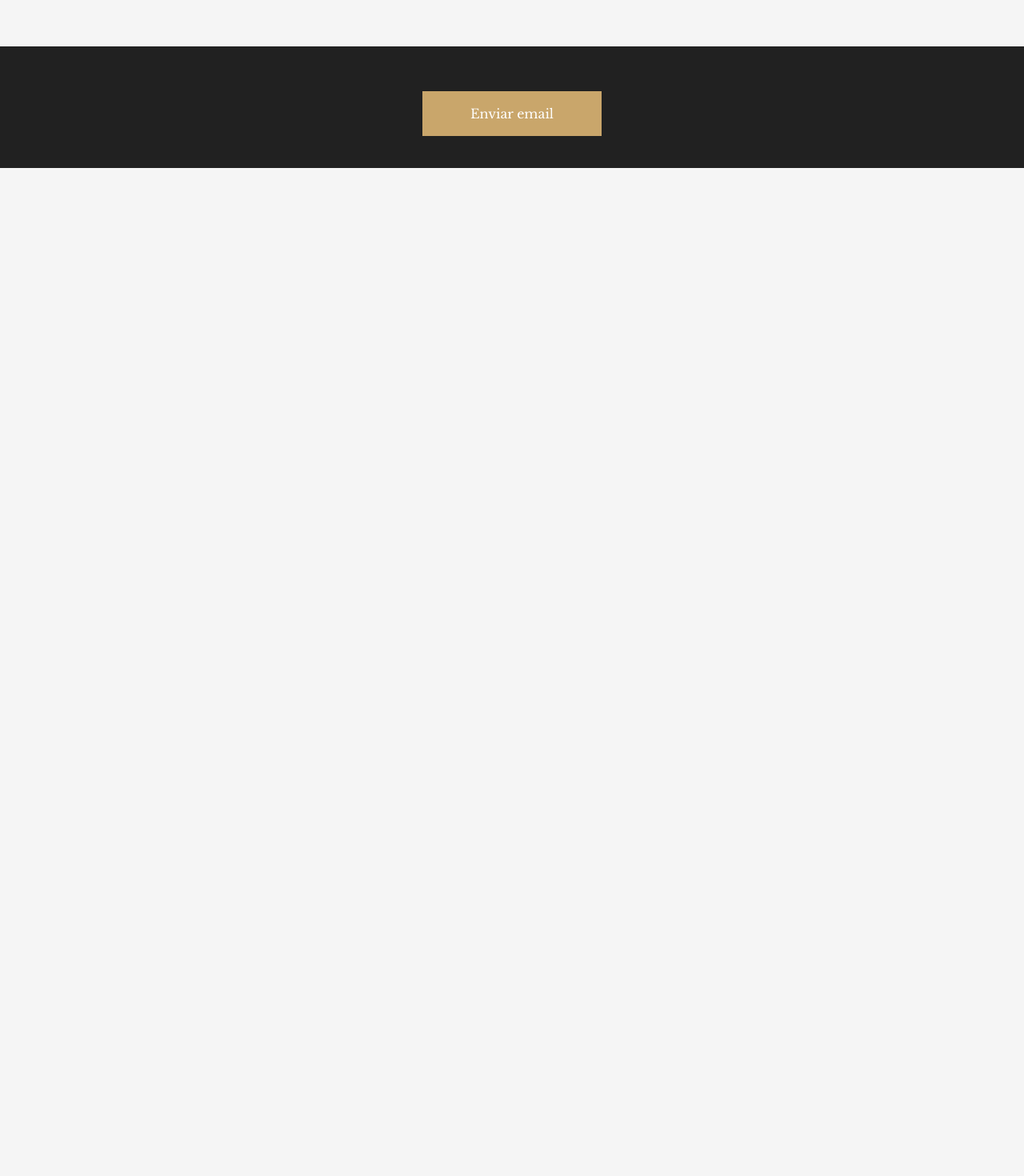
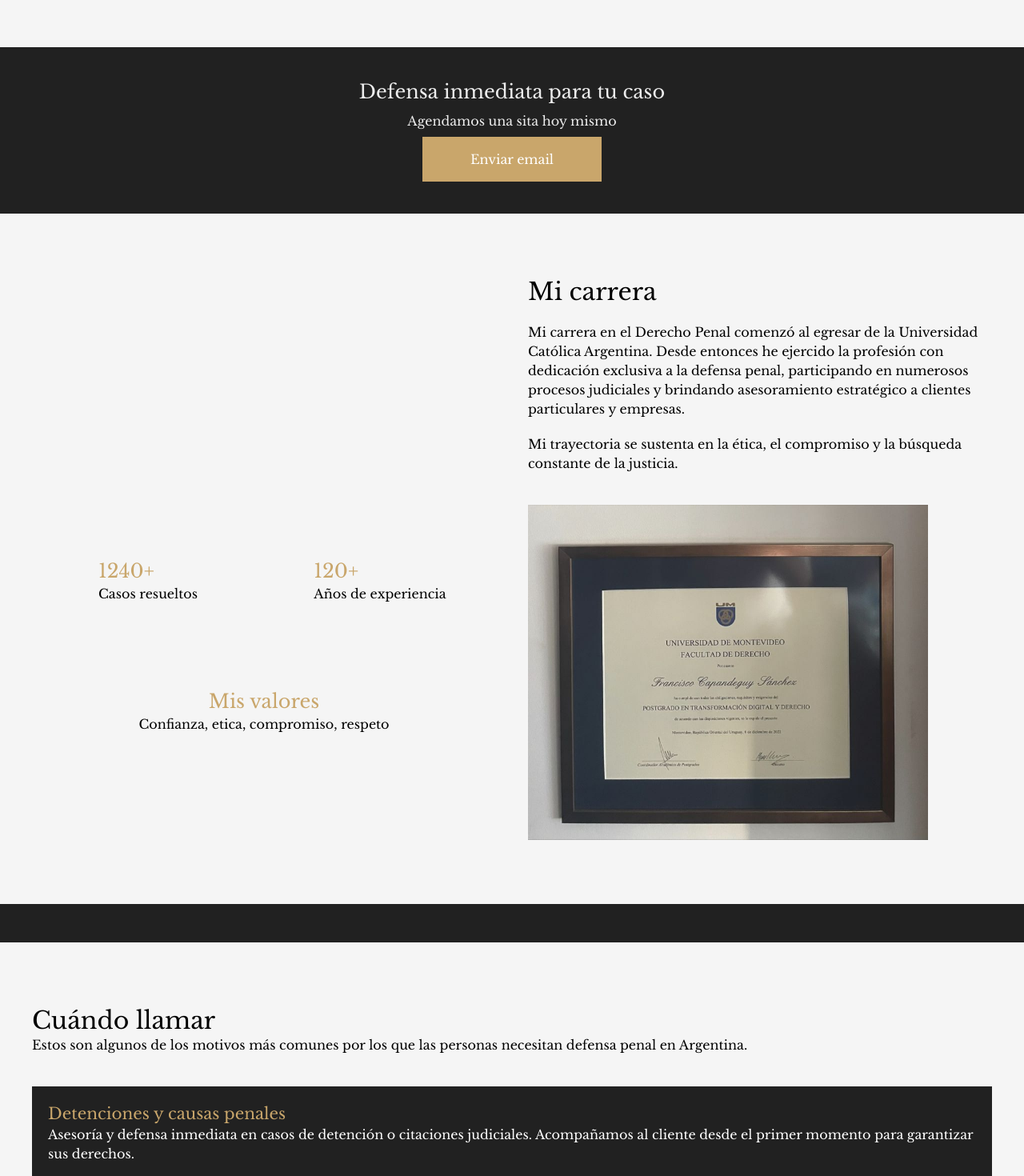
Before and after one commit to Lau-szutner/portfolio-alejandra-queiruga, a Next.js app: page / in a window 1280 px wide. Shown: the part 640-2110 px from the top of the page at 80% size. Before the commit the page ends 850 px from the top, so only its background shows below. Built offline with nearby package versions, Linux system fonts and the light colour scheme.

Commit message:
componentes nuevos

```diff
--- /dev/null
+++ b/src/app/components/About.tsx
@@ -0,0 +1,49 @@
+import React from 'react';
+import Image from 'next/image';
+
+const About = () => {
+  return (
+    <section className="text-black px-10 py-20  grid xl:grid-cols-[1fr_1fr] gap-10">
+      <div></div>
+      <div className="grid gap-5">
+        <h2 className="text-3xl">Mi carrera</h2>
+        <p>
+          Mi carrera en el Derecho Penal comenzó al egresar de la Universidad
+          Católica Argentina. Desde entonces he ejercido la profesión con
+          dedicación exclusiva a la defensa penal, participando en numerosos
+          procesos judiciales y brindando asesoramiento estratégico a clientes
+          particulares y empresas.
+        </p>
+        <p>
+          Mi trayectoria se sustenta en la ética, el compromiso y la búsqueda
+          constante de la justicia.
+        </p>
+      </div>
+
+      <div className="grid gap-10">
+        <div className="grid grid-cols-2 place-items-center">
+          <div>
+            <p className="text-[var(--buttons-headings)] text-2xl">1240+</p>
+            <p>Casos resueltos</p>
+          </div>
+          <div>
+            <p className="text-[var(--buttons-headings)] text-2xl">120+</p>
+            <p>Años de experiencia</p>
+          </div>
+        </div>
+        <div className="place-items-center">
+          <p className="text-[var(--buttons-headings)] text-2xl">Mis valores</p>
+          <p>Confianza, etica, compromiso, respeto</p>
+        </div>
+      </div>
+      <Image
+        src="/titulo.jpg"
+        alt="foto de la abogada"
+        width={500}
+        height={500}
+      />
+    </section>
+  );
+};
+
+export default About;
--- /dev/null
+++ b/src/app/components/ContactCard.tsx
@@ -0,0 +1,17 @@
+import { Props } from 'next/script';
+
+type props = {
+  heading: string;
+  text: string;
+};
+
+const ContactCard: React.FC<props> = ({ heading, text }) => {
+  return (
+    <div className="bg-[var(--background-black)] p-5">
+      <h3 className="text-xl text-[var(--buttons-headings)]">{heading}</h3>
+      <p className="text-white">{text}</p>
+    </div>
+  );
+};
+
+export default ContactCard;
--- /dev/null
+++ b/src/app/components/ContactUs.tsx
@@ -0,0 +1,47 @@
+import ContactCard from './ContactCard';
+
+const ContactUs = () => {
+  const tarjetas = [
+    {
+      heading: 'Detenciones y causas penales',
+      text: 'Asesoría y defensa inmediata en casos de detención o citaciones judiciales. Acompañamos al cliente desde el primer momento para garantizar sus derechos.',
+    },
+    {
+      heading: 'Robos, hurtos y estafas',
+      text: 'Asesoría y defensa inmediata en casos de detención o citaciones judiciales. Acompañamos al cliente desde el primer momento para garantizar sus derechos.',
+    },
+    {
+      heading: 'Detenciones y causas penales',
+      text: 'Asesoría y defensa inmediata en casos de detención o citaciones judiciales. Acompañamos al cliente desde el primer momento para garantizar sus derechos.',
+    },
+    {
+      heading: 'Detenciones y causas penales',
+      text: 'Asesoría y defensa inmediata en casos de detención o citaciones judiciales. Acompañamos al cliente desde el primer momento para garantizar sus derechos.',
+    },
+    {
+      heading: 'Detenciones y causas penales',
+      text: 'Asesoría y defensa inmediata en casos de detención o citaciones judiciales. Acompañamos al cliente desde el primer momento para garantizar sus derechos.',
+    },
+    {
+      heading: 'Detenciones y causas penales',
+      text: 'Asesoría y defensa inmediata en casos de detención o citaciones judiciales. Acompañamos al cliente desde el primer momento para garantizar sus derechos.',
+    },
+  ];
+
+  return (
+    <section className="text-black px-10 py-20 grid gap-10 ">
+      <div>
+        <h2 className="text-3xl">Cuándo llamar</h2>
+        <p>
+          Estos son algunos de los motivos más comunes por los que las personas
+          necesitan defensa penal en Argentina.
+        </p>
+      </div>
+      {tarjetas.map((tarjeta, idx) => (
+        <ContactCard key={idx} heading={tarjeta.heading} text={tarjeta.text} />
+      ))}
+    </section>
+  );
+};
+
+export default ContactUs;
--- a/src/app/components/Header.tsx
+++ b/src/app/components/Header.tsx
@@ -3,7 +3,7 @@ import Image from 'next/image';
 
 const Header = () => {
   return (
-    <header className="text-black px-10 py-20 h-full grid gap-10 xl:grid-cols-[1fr_1fr]">
+    <header className="text-black px-10 py-20  grid gap-10 xl:grid-cols-[1fr_1fr]">
       <div className="grid gap-5">
         <p className="text-4xl">Dr Alejandra Noemi Queiruga</p>
         <div>
@@ -35,6 +35,7 @@ const Header = () => {
           alt="foto de la abogada"
           width={500}
           height={500}
+          className="border-4 border-b-black"
         />
         <p className="text-center text-2xl italic text-[var(--buttons-and-headings)]">
           Más de 20 años dedicados
--- a/src/app/components/MiddleCta.tsx
+++ b/src/app/components/MiddleCta.tsx
@@ -7,10 +7,10 @@ type props = {
 
 const MiddleCta: React.FC<props> = ({ heading, text }) => {
   return (
-    <div className="grid bg-[var(--background-black)] place-items-center py-10 gap-2">
+    <div className="grid bg-[var(--background-black)] place-items-center py-10 gap-2 h-fit">
       <h2 className="text-2xl">{heading}</h2>
       <p>{text}</p>
-      <button className="bg-[var(--buttons-and-headings)] text-white px-15 py-4 cursor-pointer ">
+      <button className="bg-[var(--buttons-headings)] text-white px-15 py-4 cursor-pointer ">
         Enviar email
       </button>
     </div>
--- a/src/app/components/Navbar.tsx
+++ b/src/app/components/Navbar.tsx
@@ -9,7 +9,7 @@ type NavbarProps = {
 
 const Navbar = ({ links }: NavbarProps) => {
   return (
-    <nav className="flex justify-between p-5 bg-[var(--background-black)]">
+    <nav className="flex justify-between p-5 bg-[var(--background-black)] h-fit">
       <a href="#home">Dra. Aleandra Noemí Queiruga</a>
       <ul className="flex gap-10">
         {links.map((link) => (
--- a/src/app/globals.css
+++ b/src/app/globals.css
@@ -6,7 +6,7 @@
   --background-black: #212121;
   --bg-black-leather: #780101;
   --background-white: #f5f5f5;
-  --buttons-and-headings: #c9a66b;
+  --buttons-headings: #c9a66b;
   --blue-btn: #0357a5;
   --green-btn: #03a52a;
   --font-sans: 'Geist Sans', Arial, Helvetica, sans-serif;
--- a/src/app/page.tsx
+++ b/src/app/page.tsx
@@ -1,10 +1,11 @@
 import Navbar from '@/app/components/Navbar';
 import Header from '@/app/components/Header';
 import MiddleCta from '@/app/components/MiddleCta';
-
+import About from '@/app/components/About';
+import ContactUs from '@/app/components/ContactUs';
 export default function Home() {
   return (
-    <div>
+    <div className="h-full grid">
       <Navbar
         links={[
           { label: 'Mi carrera', href: '#mi-carrera' },
@@ -13,7 +14,13 @@ export default function Home() {
         ]}
       />
       <Header />
-      <MiddleCta />
+      <MiddleCta
+        heading="Defensa inmediata para tu caso"
+        text="Agendamos una sita hoy mismo"
+      />
+      <About />
+      <div className="h-12 bg-[var(--background-black)]"></div>
+      <ContactUs />
     </div>
   );
 }
```
Also changed, not shown: public/titulo.jpg (added).
